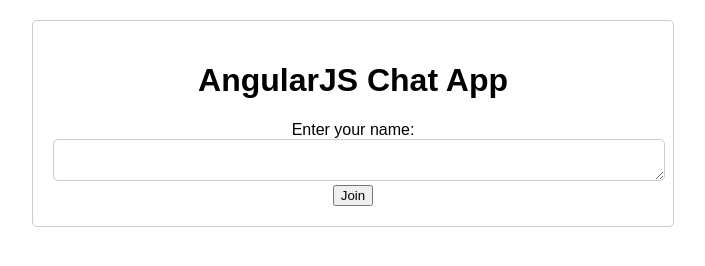
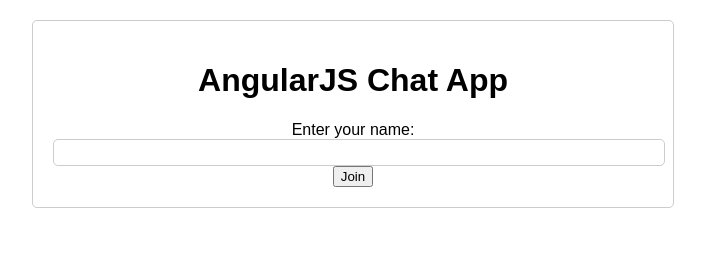
Before and after one commit to LoJiPhin/simpleangular, a website: page index.html in a window 1280 px wide. Shown: the whole page, without its empty margins (287-992 px from the left). Drawn offline with nearby package versions, Linux system fonts and the light colour scheme.

Commit message:
change username textarea to input text

```diff
--- a/index.html
+++ b/index.html
@@ -13,7 +13,7 @@
     <h1>AngularJS Chat App</h1>
     <div class="username-container" ng-show="chat.showUsernameInput">
       <label for="username">Enter your name:</label>
-      <textarea id="username" ng-model="chat.username" rows="2"></textarea>
+      <input id="username" ng-model="chat.username" />
       <button ng-click="chat.setUserName()">Join</button>
     </div>
 
```
